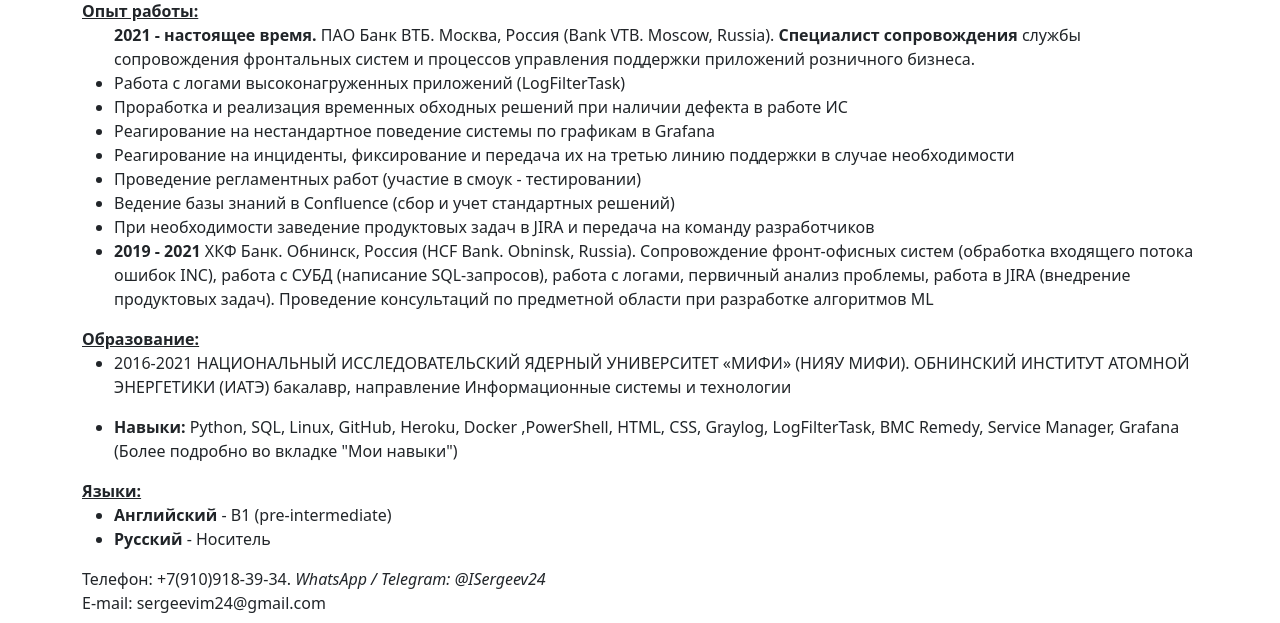
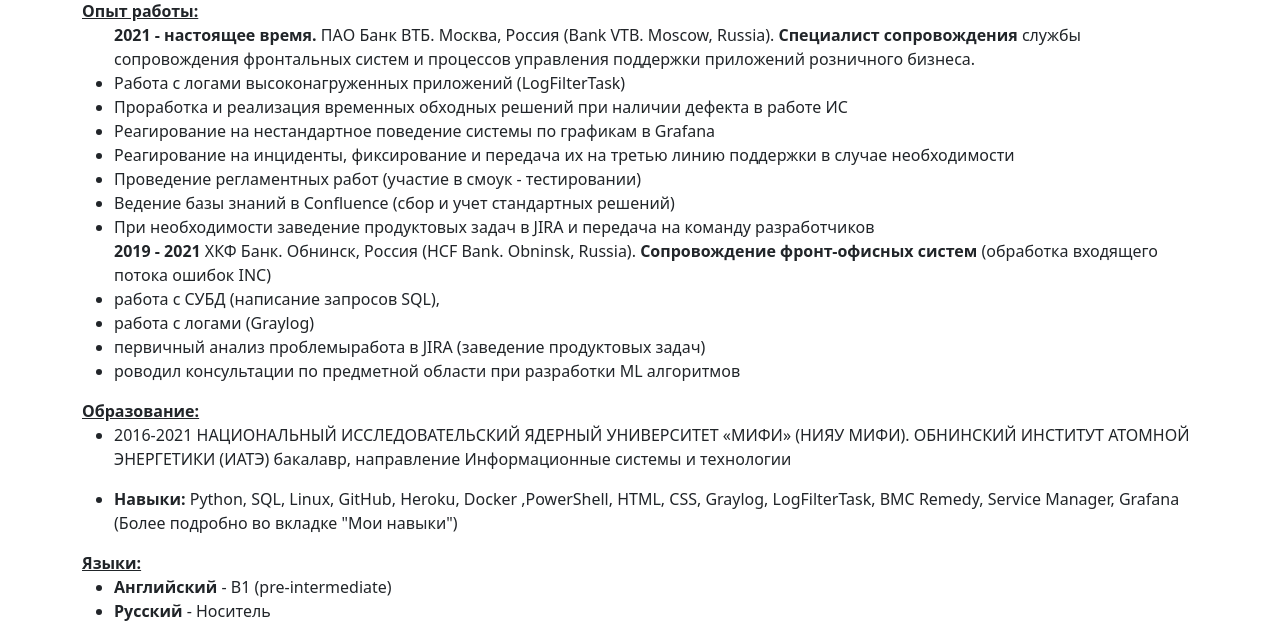
Before and after one commit to wesk777/CVweb-site, a Flask app: page /CV in a window 1280 px wide. Shown: the part 98-721 px from the top of the page. Run offline with Flask 2, Linux system fonts and the light colour scheme.

Commit message:
change CV

```diff
--- a/templates/CV.html
+++ b/templates/CV.html
@@ -19,10 +19,12 @@ CurriculunmViate
                 <li>Ведение базы знаний в Confluence (сбор и учет стандартных решений)</li>
                 <li>При необходимости заведение продуктовых задач в JIRA и передача на команду разработчиков</li>
 
-              <li><strong>2019 - 2021</strong> ХКФ Банк. Обнинск, Россия (HCF Bank. Obninsk, Russia).
-Сопровождение фронт-офисных систем (обработка входящего потока ошибок INC), работа с СУБД (написание SQL-запросов),
-                  работа с логами, первичный анализ проблемы, работа в JIRA (внедрение продуктовых задач).
-                  Проведение консультаций по предметной области при разработке алгоритмов ML</li>
+              <strong>2019 - 2021</strong> ХКФ Банк. Обнинск, Россия (HCF Bank. Obninsk, Russia).
+                <strong>Сопровождение фронт-офисных систем </strong>(обработка входящего потока ошибок INC)
+                <li>работа c СУБД (написание запросов SQL),</li>
+                <li>работа с логами (Graylog)</li>
+                <li>первичный анализ проблемыработа в JIRA (заведение продуктовых задач) </li>
+                <li>роводил консультации по предметной области при разработки ML алгоритмов</li>
             </ul>
 
 <u><strong>Образование:</strong></u>
```
